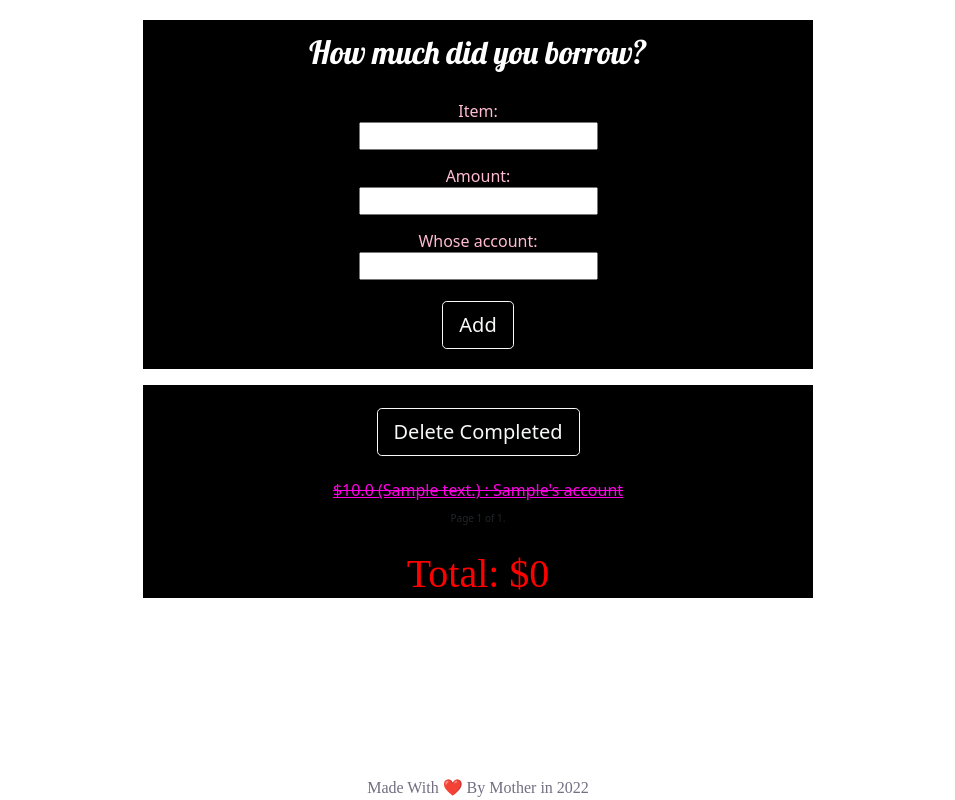
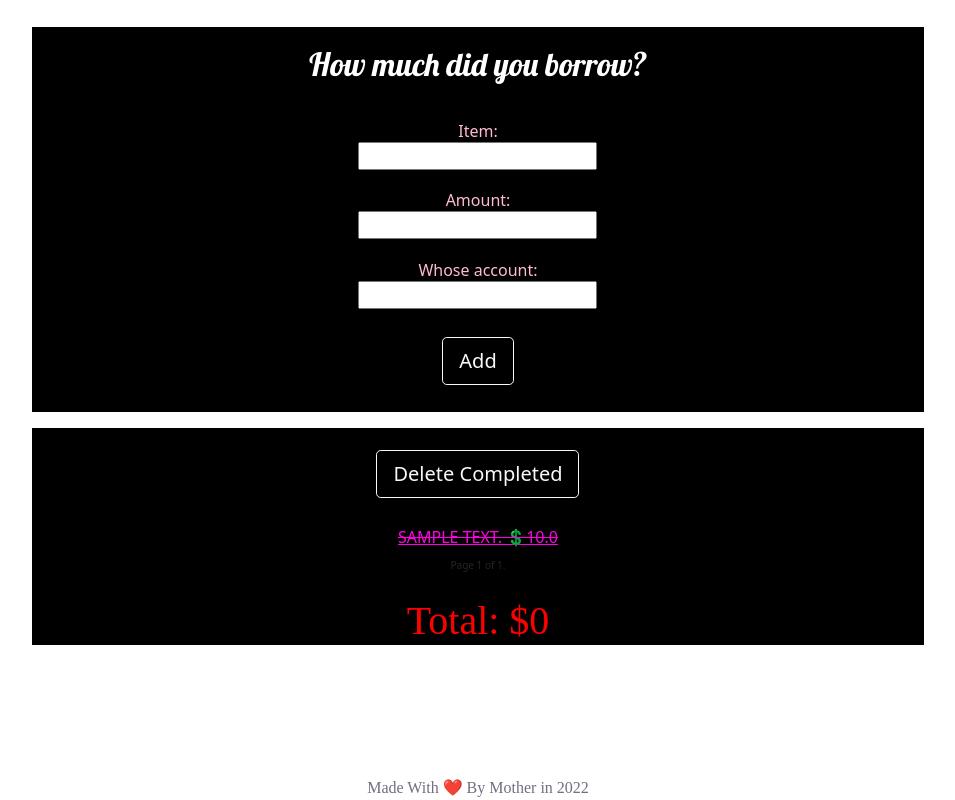
Before and after one commit to popo26/payment_tracking, a Django app: page / in a window 1280 px wide. Shown: the whole page, without its empty margins (162-1117 px from the left). Run offline with Django 4.2, Linux system fonts and the light colour scheme; tables that the repository leaves empty hold one stand-in row (values such as "Sample post"); some web fonts are replaced.

Commit message:
changed css

```diff
--- a/todo/static/todo/styles.css
+++ b/todo/static/todo/styles.css
@@ -26,7 +26,7 @@ p {
     text-align: center;
     background-color: black;
     color: white;
-    width: 60%;
+    width: 80%;
     margin: auto;
 }
 
@@ -45,7 +45,7 @@ p {
 .history {
     padding-top: 2%;
     text-align: center;
-    width: 60%;
+    width: 80%;
     background-color: black;
     margin:auto;
 }
@@ -110,7 +110,7 @@ ul.borrow-list li {
 
 .update-div {
     padding-top: 5%;
-    width:60%;
+    width:80%;
     margin:3% auto;
     background-color: black;
 }
@@ -132,7 +132,7 @@ ul.borrow-list li {
 
 .repay-div {
     background-color: black;
-    width: 60%;
+    width: 80%;
     margin: 3% auto;
     color: white;
     text-align: center;
--- a/todo/templates/todo/index.html
+++ b/todo/templates/todo/index.html
@@ -52,7 +52,7 @@
 
     <a class='link-completed' href="{% url 'todo-detail' todo.pk %}">
       <li class="list-group-item completed">
-        <s>${{ todo.amount }} ({{ todo.text|capfirst }}) : {{ todo.whose_account_to_repay|capfirst }}'s account
+        <s>{{ todo.text|upper }} 💲{{ todo.amount }}
           <a href="{% url 'repay' todo.pk %}"></s>
       </li>
     </a>
@@ -61,7 +61,7 @@
     {% else %}
 
     <a class='link' href="{% url 'todo-detail'  todo.pk %}">
-      <li class="list-group-item">${{ todo.amount }} ({{ todo.text|capfirst }}) : {{todo.whose_account_to_repay|capfirst }}'s account
+      <li class="list-group-item">{{ todo.text|upper }} 💲{{ todo.amount }}
         <a href="{% url 'repay' todo.pk %}"><button type="button"
             class="btn btn-outline-light btn-sm button">Repay</button></a>
       </li>
```
